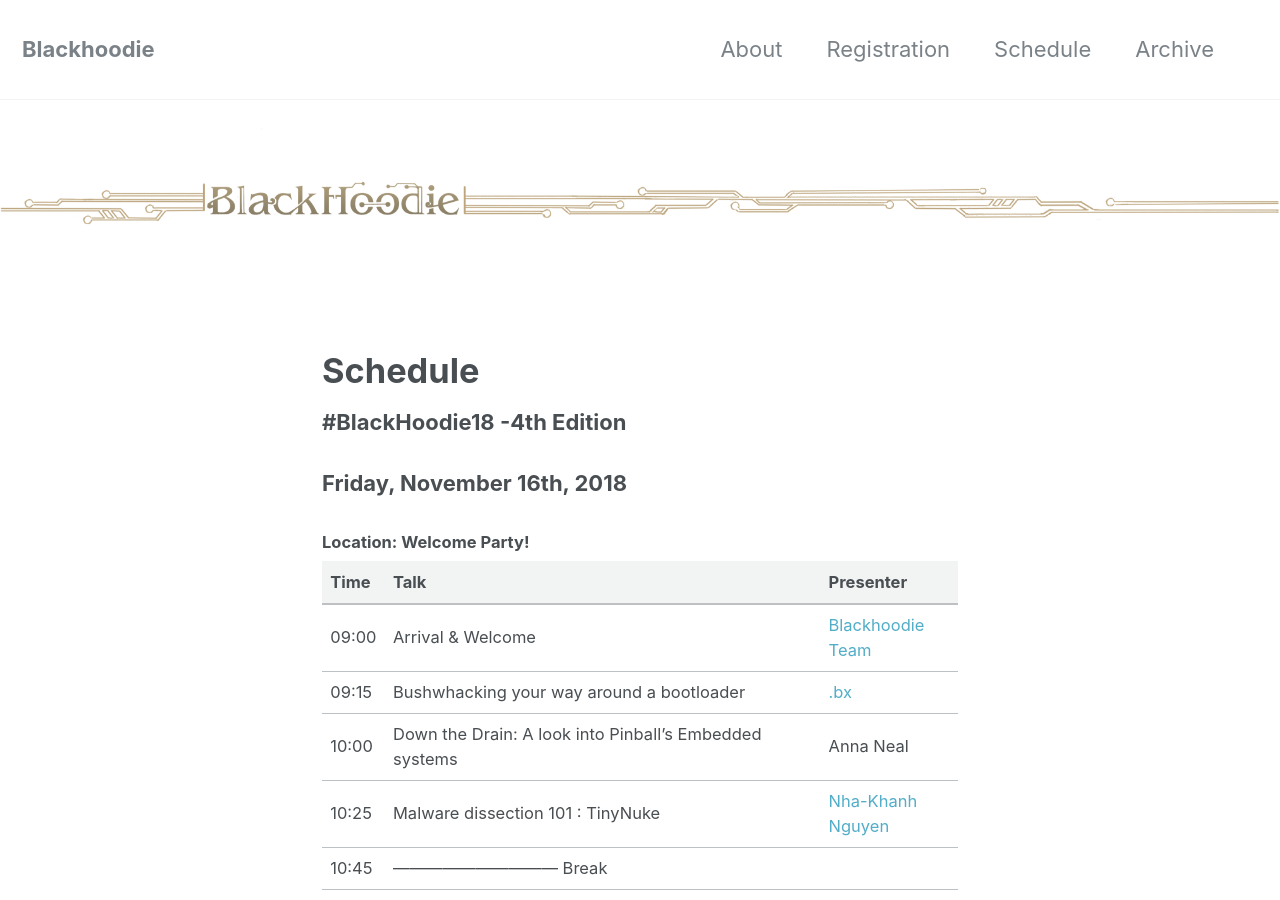
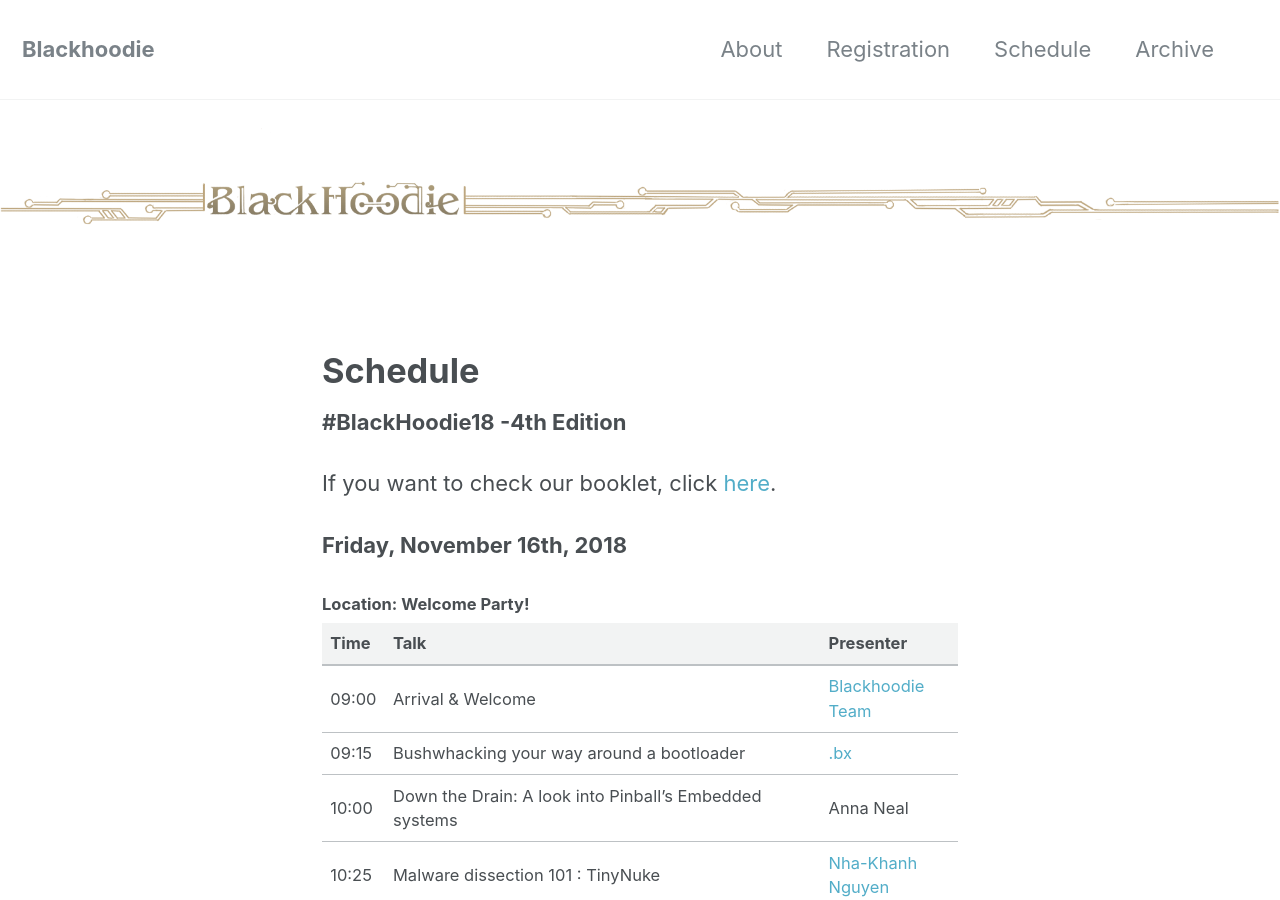
Before and after one commit to blackhoodieRE/blackhoodiere.github.io, a Jekyll site: the page built from _pages/schedule.md, in a window 1280 px wide and 900 px high. Built offline with Jekyll 4.4.1, drawn with Linux system fonts in a browser that asks for light colours; some of the changed text lies outside the part shown.

Commit message:
Updating the booklet link

```diff
--- a/_pages/schedule.md
+++ b/_pages/schedule.md
@@ -9,6 +9,8 @@
 ---
 
 **#BlackHoodie18 -4th Edition**
+
+If you want to check our booklet, click [here](https://tiny.cc/bh18-booklet).
 
 **Friday, November 16th, 2018**
 
```
Also changed, not shown: other parts of _pages/schedule.md (+0 -3 lines).
